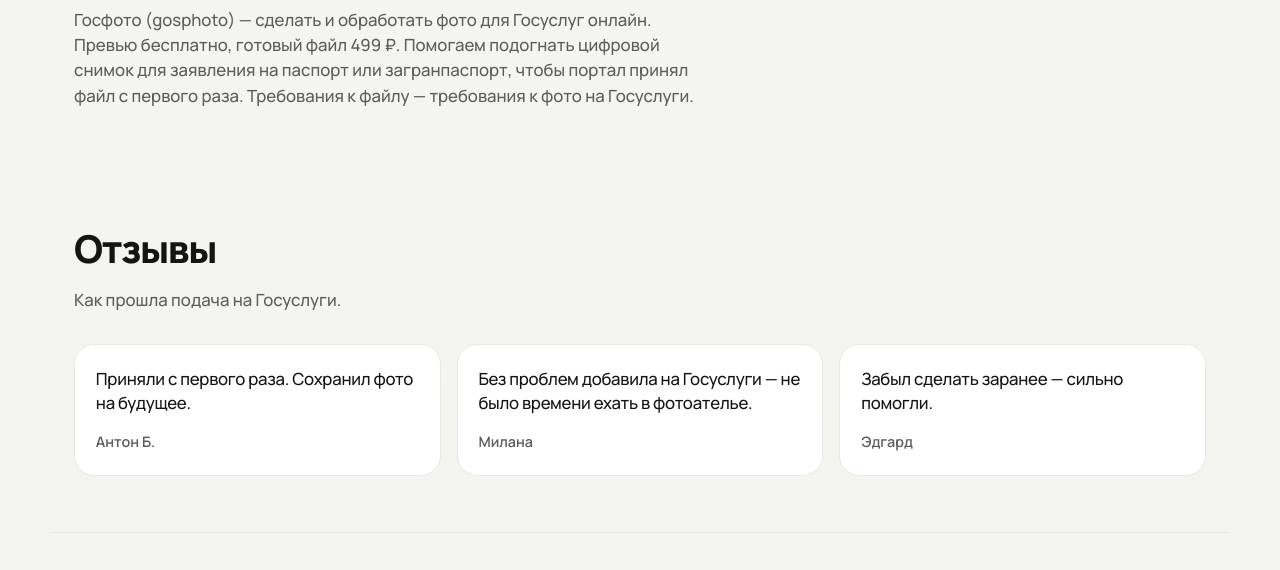
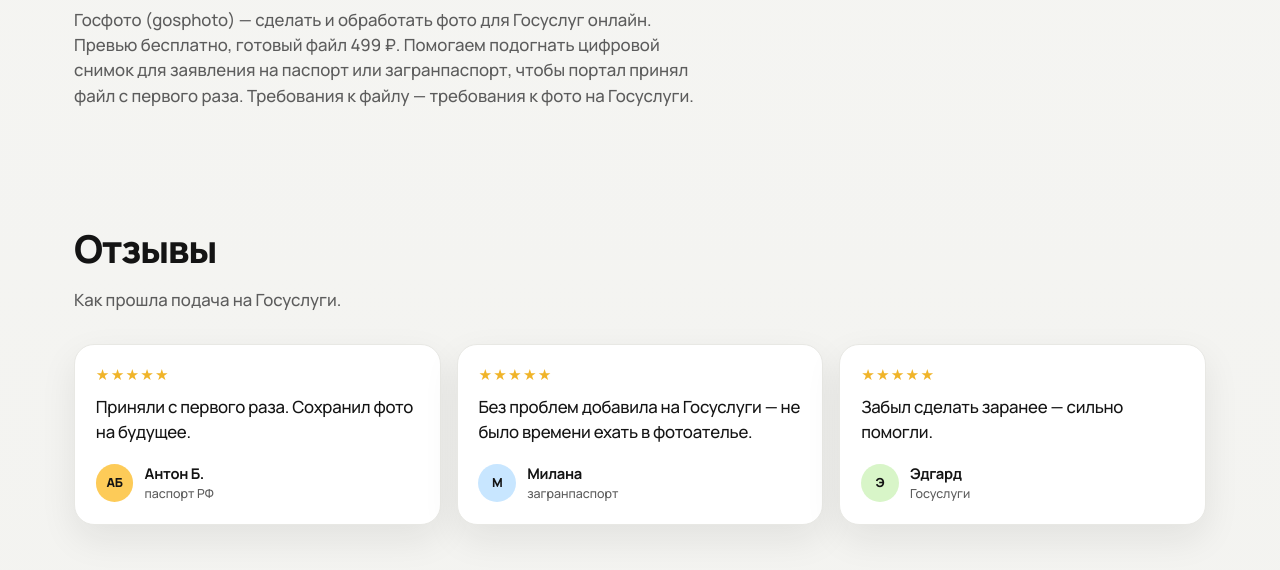
Before and after one commit to gosphoto/landing, a plain HTML site: page index.html in a window 1280 px wide. Shown: the part 2754-3324 px from the top of the page. Drawn offline with Linux system fonts and the light colour scheme.

Commit message:
style(reviews): brighter cards with stars and avatars
Make the testimonials section easier to scan with ratings, initials, and light depth.

Co-authored-by: Cursor <cursoragent@cursor.com>

```diff
--- a/css/styles.css
+++ b/css/styles.css
@@ -441,10 +441,18 @@ a {
   background: var(--surface);
   border: 1px solid var(--line);
   border-radius: var(--radius-lg);
-  padding: 1.35rem 1.3rem 1.4rem;
-  display: grid;
-  gap: 1rem;
+  padding: 1.35rem 1.3rem 1.25rem;
+  display: grid;
+  gap: 0.85rem;
   align-content: space-between;
+  box-shadow: 0 14px 36px rgba(20, 20, 20, 0.08);
+}
+
+.review-stars {
+  color: var(--yellow-deep);
+  font-size: 0.95rem;
+  letter-spacing: 0.08em;
+  line-height: 1;
 }
 
 .review-card blockquote {
@@ -456,9 +464,57 @@ a {
 }
 
 .review-card figcaption {
+  display: flex;
+  align-items: center;
+  gap: 0.7rem;
+  margin-top: 0.25rem;
   color: var(--muted);
   font-size: 0.9rem;
   font-weight: 600;
+}
+
+.review-avatar {
+  flex: 0 0 auto;
+  width: 2.35rem;
+  height: 2.35rem;
+  border-radius: 999px;
+  display: grid;
+  place-items: center;
+  font-size: 0.78rem;
+  font-weight: 800;
+  color: var(--ink);
+  letter-spacing: -0.02em;
+}
+
+.review-avatar--yellow {
+  background: var(--yellow);
+}
+
+.review-avatar--blue {
+  background: #c8e6ff;
+}
+
+.review-avatar--green {
+  background: #d8f5c8;
+}
+
+.review-meta {
+  display: grid;
+  gap: 0.1rem;
+  min-width: 0;
+}
+
+.review-meta strong {
+  color: var(--ink);
+  font-size: 0.92rem;
+  font-weight: 700;
+  letter-spacing: -0.02em;
+}
+
+.review-meta span {
+  color: var(--muted);
+  font-size: 0.78rem;
+  font-weight: 500;
 }
 
 .guarantee {
--- a/index.html
+++ b/index.html
@@ -21,7 +21,7 @@
       href="https://fonts.googleapis.com/css2?family=Manrope:wght@400;500;600;700;800&display=swap"
       rel="stylesheet"
     />
-    <link rel="stylesheet" href="css/styles.css?v=20261110-review-hide-slots" />
+    <link rel="stylesheet" href="css/styles.css?v=20261122-reviews-b" />
     <!-- Yandex.Metrika counter -->
     <script type="text/javascript">
       (function (m, e, t, r, i, k, a) {
@@ -263,23 +263,44 @@
         </div>
         <div class="reviews-grid">
           <figure class="review-card">
+            <div class="review-stars" aria-label="Оценка 5 из 5">★★★★★</div>
             <blockquote>
               Приняли с первого раза. Сохранил фото на будущее.
             </blockquote>
-            <figcaption>Антон Б.</figcaption>
+            <figcaption>
+              <span class="review-avatar review-avatar--yellow" aria-hidden="true">АБ</span>
+              <span class="review-meta">
+                <strong>Антон Б.</strong>
+                <span>паспорт РФ</span>
+              </span>
+            </figcaption>
           </figure>
           <figure class="review-card">
+            <div class="review-stars" aria-label="Оценка 5 из 5">★★★★★</div>
             <blockquote>
               Без проблем добавила на Госуслуги — не было времени ехать в
               фотоателье.
             </blockquote>
-            <figcaption>Милана</figcaption>
+            <figcaption>
+              <span class="review-avatar review-avatar--blue" aria-hidden="true">М</span>
+              <span class="review-meta">
+                <strong>Милана</strong>
+                <span>загранпаспорт</span>
+              </span>
+            </figcaption>
           </figure>
           <figure class="review-card">
+            <div class="review-stars" aria-label="Оценка 5 из 5">★★★★★</div>
             <blockquote>
               Забыл сделать заранее — сильно помогли.
             </blockquote>
-            <figcaption>Эдгард</figcaption>
+            <figcaption>
+              <span class="review-avatar review-avatar--green" aria-hidden="true">Э</span>
+              <span class="review-meta">
+                <strong>Эдгард</strong>
+                <span>Госуслуги</span>
+              </span>
+            </figcaption>
           </figure>
         </div>
       </section>
```
